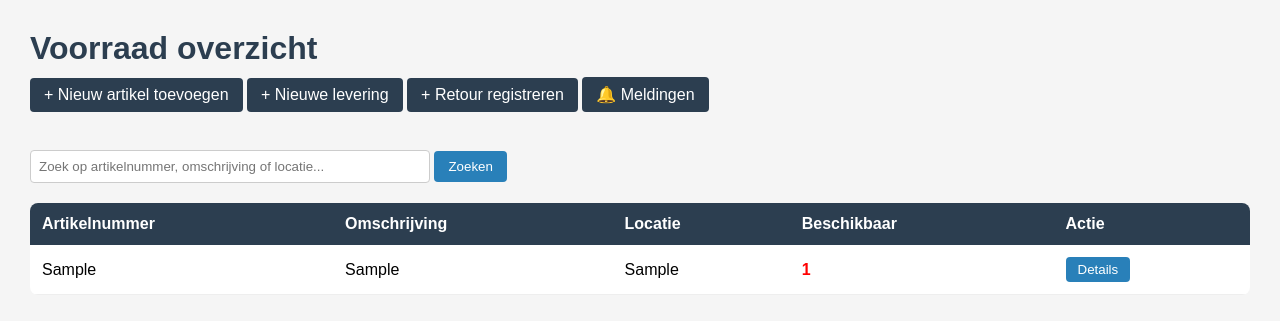
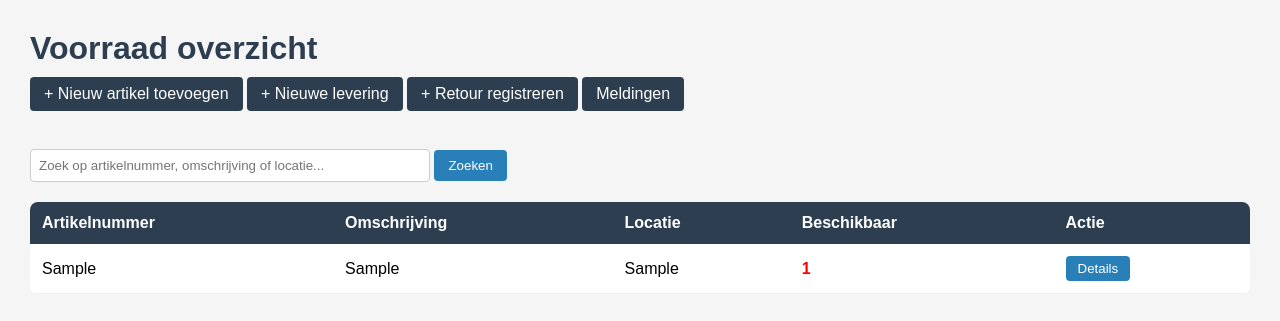
Before and after one commit to kulsoom0704/Aquafin-programming-project, a Laravel app: page /materiaal in a window 1280 px wide. Shown: the top 321 px of the page. Run offline with Laravel 12, Linux system fonts and the light colour scheme; tables that the repository leaves empty hold one stand-in row (values such as "Sample post").

```diff
--- a/resources/views/materiaal/index.blade.php
+++ b/resources/views/materiaal/index.blade.php
@@ -152,7 +152,7 @@
     <a href="/materiaal/create" class="btn-nieuw">+ Nieuw artikel toevoegen</a>
     <a href="/levering" class="btn-nieuw">+ Nieuwe levering</a>
     <a href="/retour" class="btn-nieuw">+ Retour registreren</a>
-    <a href="/meldingen" class="btn-nieuw">🔔 Meldingen</a>
+    <a href="/meldingen" class="btn-nieuw"> Meldingen</a>
 
     <br><br>
 
--- a/resources/views/materiaal/wijzigen.blade.php
+++ b/resources/views/materiaal/wijzigen.blade.php
@@ -82,7 +82,7 @@
     <h1>Artikel wijzigen</h1>
 
     <div class="formulier">
-        <p class="info">⚠️ Je wijziging wordt eerst nagekeken door de admin voor het wordt toegepast.</p>
+        <p class="info"> Je wijziging wordt eerst nagekeken door de admin voor het wordt toegepast.</p>
 
         <form method="POST" action="/materiaal/{{ $materiaal->id }}/wijzigen">
             @csrf
```
